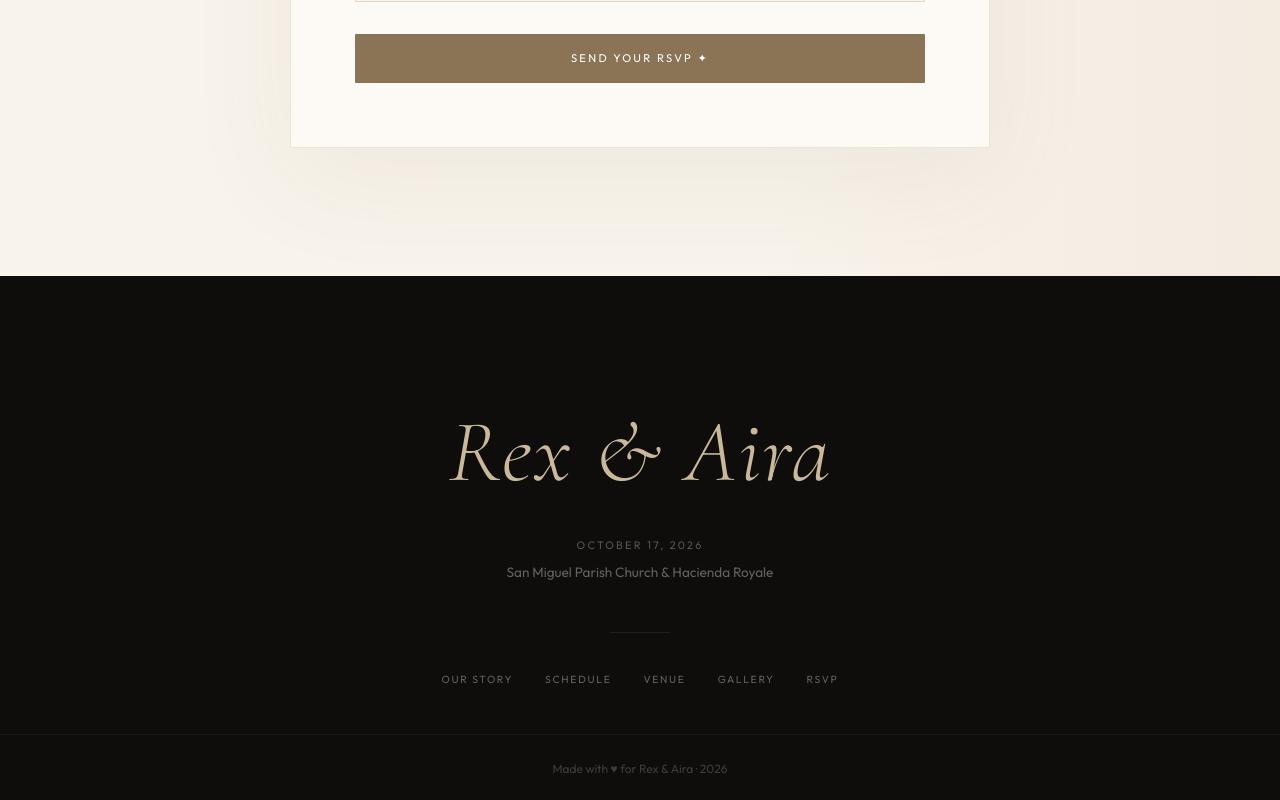
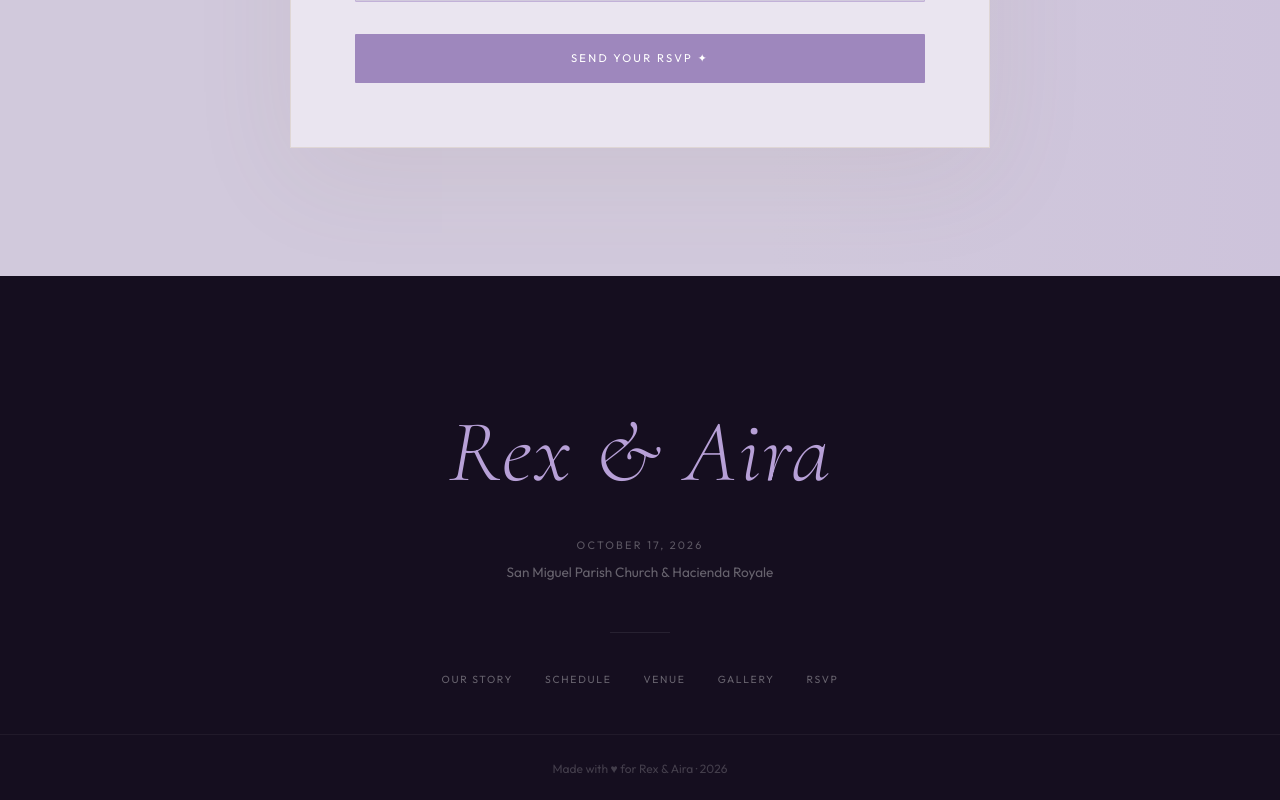
Before and after one commit to Adiciao/aira-and-rex-wedding, a React (Vite) app: page / in a window 1280 px wide. Shown: the part 10150-10950 px from the top of the page. Built offline with nearby package versions, Linux system fonts and the light colour scheme; no server answers; the database is empty.

Commit message:
Update core design system variables to match the new custom lavender/purple color theme palette

```diff
--- a/src/index.css
+++ b/src/index.css
@@ -3,19 +3,19 @@
    ================================================================ */
 
 :root {
-  --cream:       #f8f3eb;
-  --cream-light: #fdfaf5;
-  --champagne:   #c9b99a;
-  --blush:       #e8d4c4;
-  --blush-deep:  #d4a898;
-  --taupe:       #8b7355;
-  --taupe-dark:  #6b5640;
-  --gold:        #c9a96e;
-  --gold-bright: #e2c077;
-  --noir:        #0f0d0b;
-  --noir-mid:    #1e1b18;
-  --text:        #2d2820;
-  --text-soft:   #7a6e62;
+  --cream:       #d1c9dc; /* Light gray-purple */
+  --cream-light: #eae5f0; /* Very soft lavender-white */
+  --champagne:   #b7a0d7; /* Soft lavender border/line */
+  --blush:       #c2b1d8; /* Light lavender card bg */
+  --blush-deep:  #b7a0d8; /* Medium lavender accent */
+  --taupe:       #9e87bd; /* Rich purple labels */
+  --taupe-dark:  #644e88; /* Deep rich purple titles */
+  --gold:        #b6a0d7; /* Highlight lavender */
+  --gold-bright: #b69fd8; /* Bright lavender */
+  --noir:        #150e1f; /* Deepest violet black */
+  --noir-mid:    #221832; /* Deep violet dark background */
+  --text:        #291f3b; /* Deep violet body text */
+  --text-soft:   #644e88; /* Soft purple text */
   --white:       #ffffff;
 
   --ff-serif: 'Cormorant Garamond', Georgia, serif;
```
